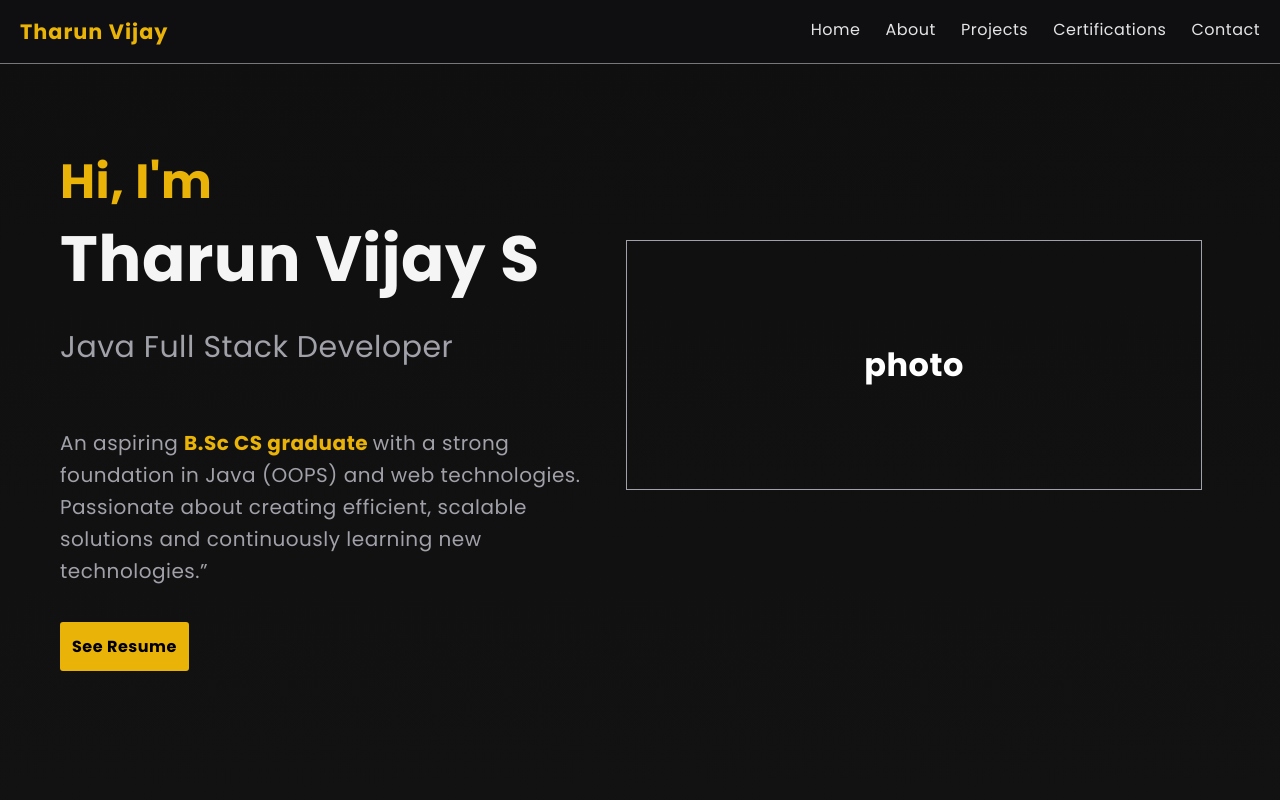
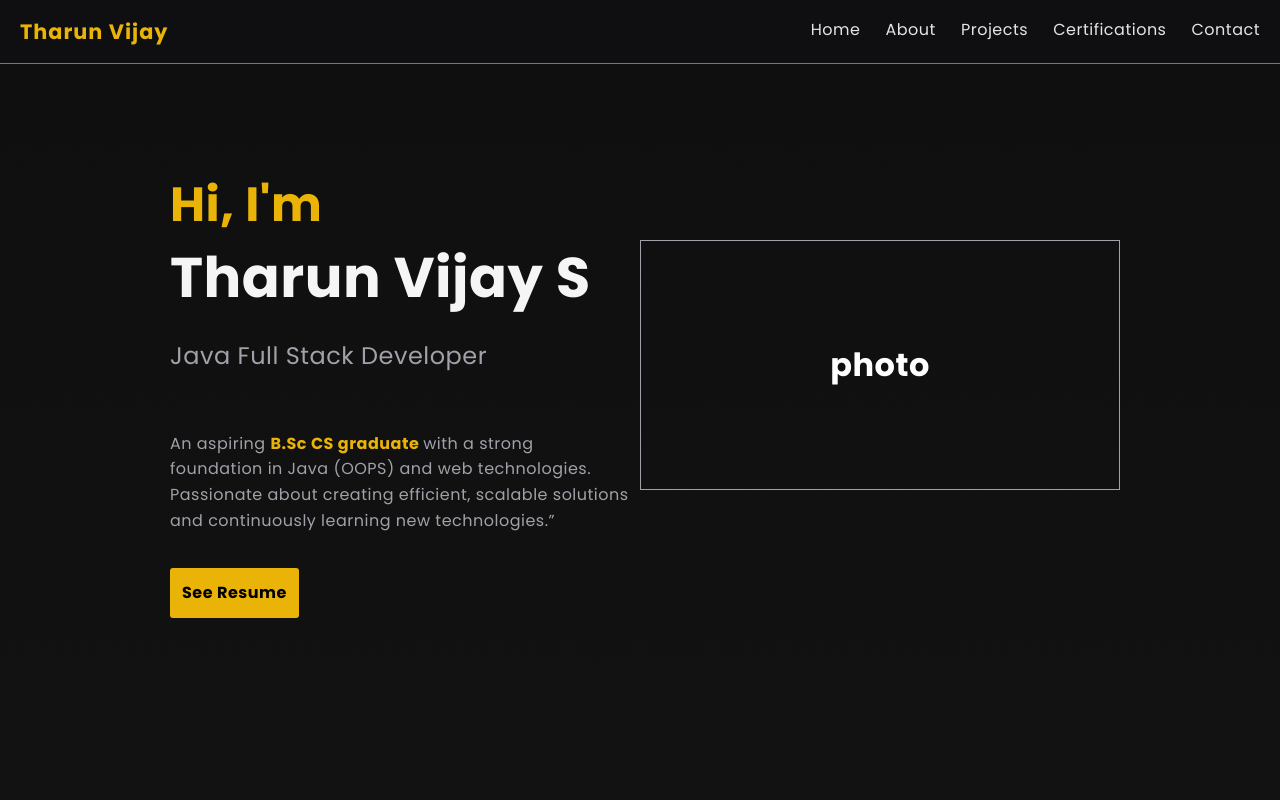
Before and after one commit to TharunVijai/portfolio-web, a React (Vite) app: page / in a window 1280 px wide. Shown: the top 800 px of the page. Built offline with nearby package versions, Linux system fonts and the light colour scheme.

Commit message:
fixed scaling issue in desktop

```diff
--- a/src/App.css
+++ b/src/App.css
@@ -67,9 +67,6 @@ main {
 
 body {
   line-height: 1.6;
-  width: 90%;
-  margin-left: 50px;
-
   font-family: 'Poppins', sans-serif;
   letter-spacing: 0.5px;
 }
--- a/src/Components/Hero.css
+++ b/src/Components/Hero.css
@@ -1,7 +1,7 @@
 .heroContent {
     text-align: left;
     color: whitesmoke;
-    padding: 10px; margin-top: 20px; padding-top: 70px;
+    padding: 10px; margin-top: 20px; padding-top: 40px;
 }
 
 .hero {
@@ -9,7 +9,7 @@
   display: flex;
   align-items: center;
   justify-content: space-between;
-  max-width: 1200px;
+  max-width: 1000px; padding: 0 20px;
   margin: 0 auto;
 }
 
@@ -26,7 +26,7 @@
 
 /* typography*/
 .heroContent h1 {
-  font-size: clamp(2rem,4rem,4.5rem);
+  font-size: clamp(2rem, 5vw, 3.5rem);
   font-weight: 700; font-family: Poppins;
   line-height: 1.2; transition: all 0.3s ease;
 }
@@ -48,9 +48,9 @@
 .heroContent p {
   color: #a1a1aa;
   margin-bottom: 10px;
-  font-size: 20px;
+  font-size: 16px;
 }
-.heroContent .p2 { font-size: 30px; }
+.heroContent .p2 { font-size: 24px; }
 .heroContent span {font-weight: bold; color: #eab308;}
 
 .button-hero
```
